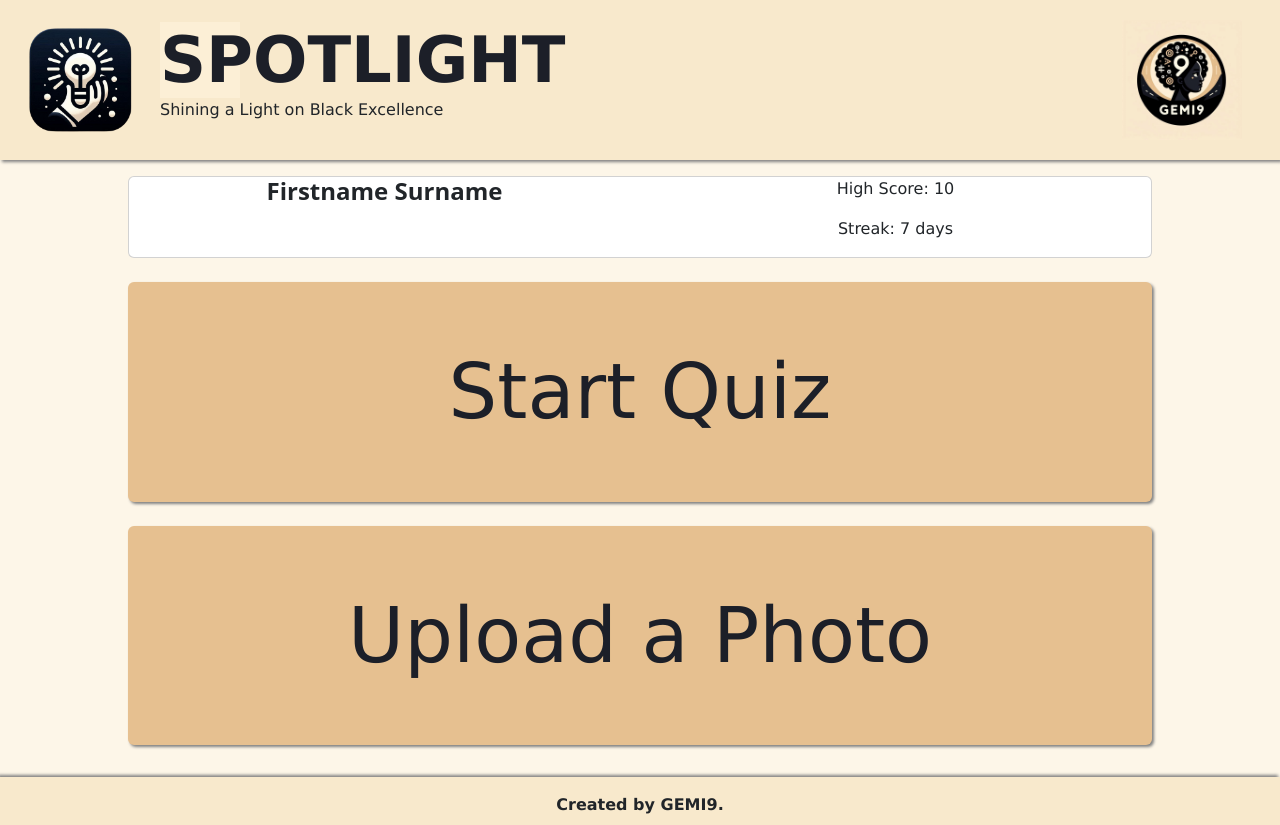
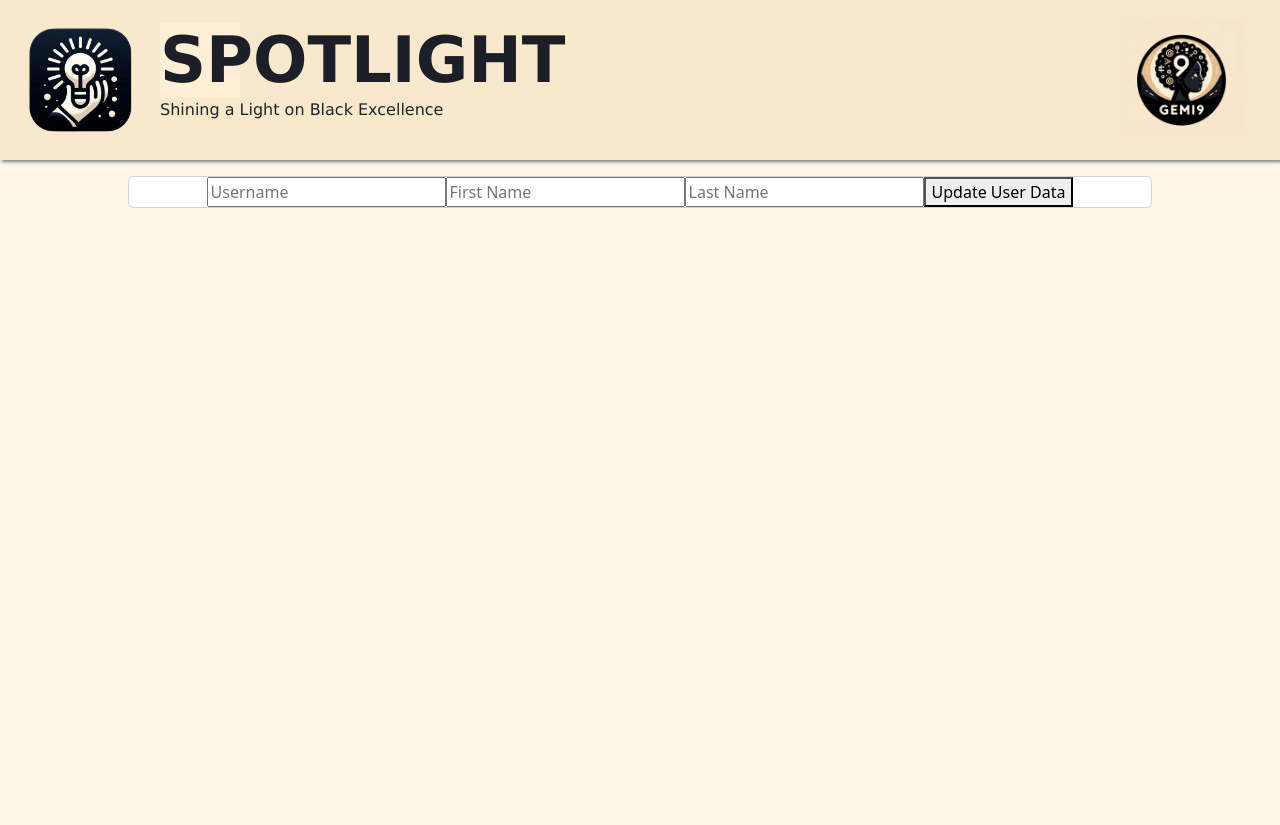
Before and after one commit to jalliet/gemi9, a React (Create React App) app: page /#/ in a window 1280 px wide. After the commit the page ends 800 px from the top, so only its background shows below. Built offline with nearby package versions, Linux system fonts and the light colour scheme.

Commit message:
changing main page to user page

```diff
--- a/src/App.js
+++ b/src/App.js
@@ -18,14 +18,15 @@ const App = () => {
         {/* Define Routes for different pages */}
         <Routes>
           {/* Home page route */}
-          <Route path="/" element={<Home />} />
+          {/* <Route path="/" element={<Home />} /> */}
+          <Route path="/" element={<UserProfileCard />} />
           {/* Quiz page route */}
           <Route path="/quiz" element={<QuizPage />} />
           {/* Photo page route */}
           <Route path="/photo" element={<ImageUpload />} />
           {/* User Form page route */}
           {/* <Route path="/profile" element={<UserForm />} /> */}
-          <Route path="/profile" element={<UserProfileCard/>} />
+          <Route path="/home" element={<Home/>} />
         </Routes>
       </div>
     </Router>
--- a/src/components/Home.jsx
+++ b/src/components/Home.jsx
@@ -13,7 +13,7 @@ const Home = () => {
         <nav>
           <div className = "nav-div">
             <div className = "pic-title-div">
-            <Link to="/" >
+            <Link to="/home" >
             <img className = "gemi9_logo" src = {SpotlightLogo} alt = "gemi9"/> </Link>
               <div className = "title-div">
                 <h1 className = "logo-name"> SPOTLIGHT</h1>
@@ -23,7 +23,7 @@ const Home = () => {
 
             <div className = "user-div">
             {/* CHANGE THIS TO USSER PROFILE PAGE */}
-            <Link to="/profile" className="user-button"> <img className = "user-photo" src = {GEMI9Logo} alt = "user image"/> </Link>
+            <Link to="/" className="user-button"> <img className = "user-photo" src = {GEMI9Logo} alt = "user image"/> </Link>
             </div>
 
           </div>
--- a/src/components/QuizPage.jsx
+++ b/src/components/QuizPage.jsx
@@ -90,7 +90,7 @@ const QuizPage = () => {
       <nav>
         <div className = "nav-div">
           <div className = "pic-title-div">
-          <Link to="/" >
+          <Link to="/home" >
             <img className = "gemi9_logo" src = {SpotlightLogo} alt = "gemi9"/> </Link>
             <div className = "title-div">
               <h1 className = "logo-name"> SPOTLIGHT</h1>
@@ -100,7 +100,7 @@ const QuizPage = () => {
 
           <div className = "user-div">
           {/* CHANGE THIS TO USER PROFILE PAGE */}
-          <Link to="/photo" className="user-button"> <img className = "user-photo" src = {GEMI9Logo} alt = "user image"/> </Link>
+          <Link to="/" className="user-button"> <img className = "user-photo" src = {GEMI9Logo} alt = "user image"/> </Link>
           </div>
 
         </div>
--- a/src/components/user-profile-card.jsx
+++ b/src/components/user-profile-card.jsx
@@ -58,7 +58,7 @@ function UserProfileCard() {
 			<nav>
 			<div className = "nav-div">
 				<div className = "pic-title-div">
-				<Link to="/" >
+				<Link to="/home" >
 				<img className = "gemi9_logo" src = {SpotlightLogo} alt = "gemi9"/> </Link>
 				<div className = "title-div">
 					<h1 className = "logo-name"> SPOTLIGHT</h1>
@@ -66,7 +66,7 @@ function UserProfileCard() {
 				</div>
 				</div>
 				<div className = "user-div">
-				<Link to="/profile" className="user-button"> <img className = "user-photo" src = {GEMI9Logo} alt = "user image"/> </Link>
+				<Link to="/" className="user-button"> <img className = "user-photo" src = {GEMI9Logo} alt = "user image"/> </Link>
 				</div>
 			</div>
 			</nav>
```
